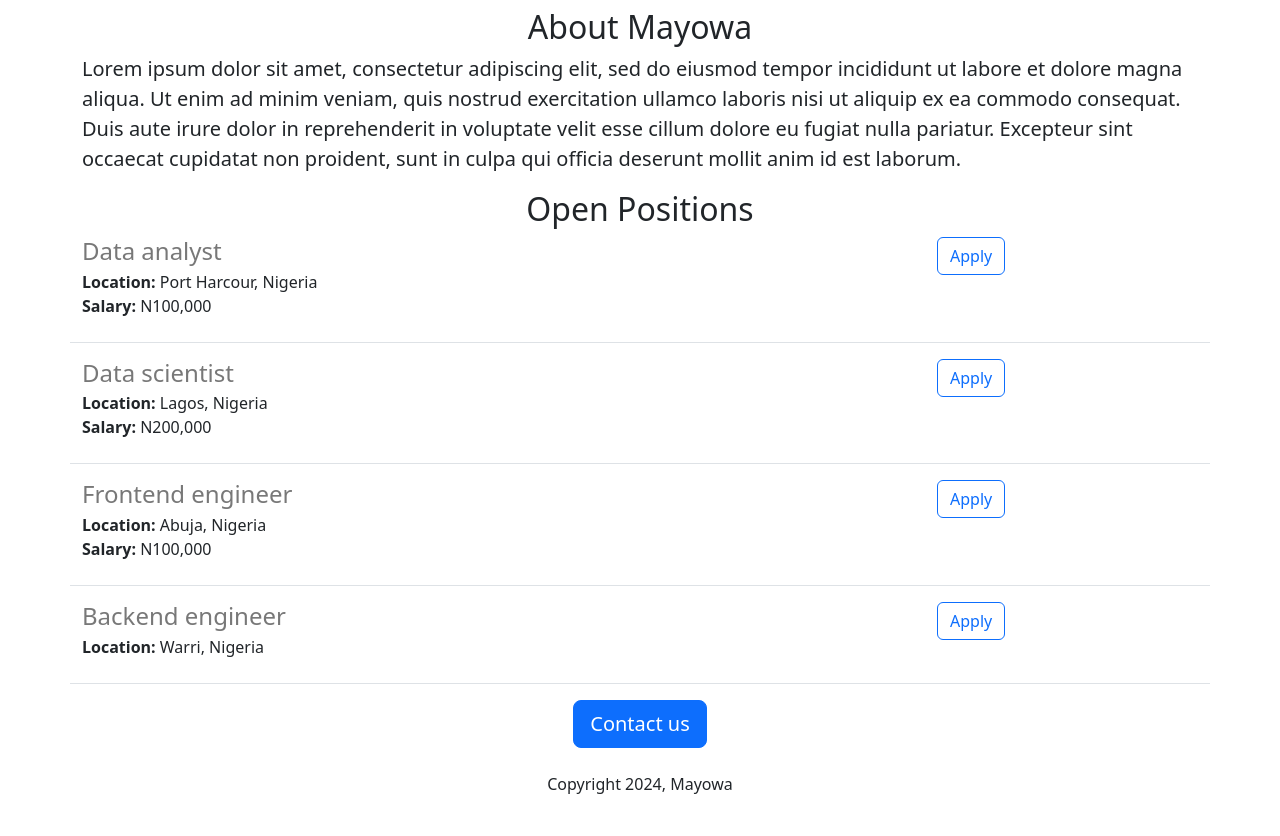
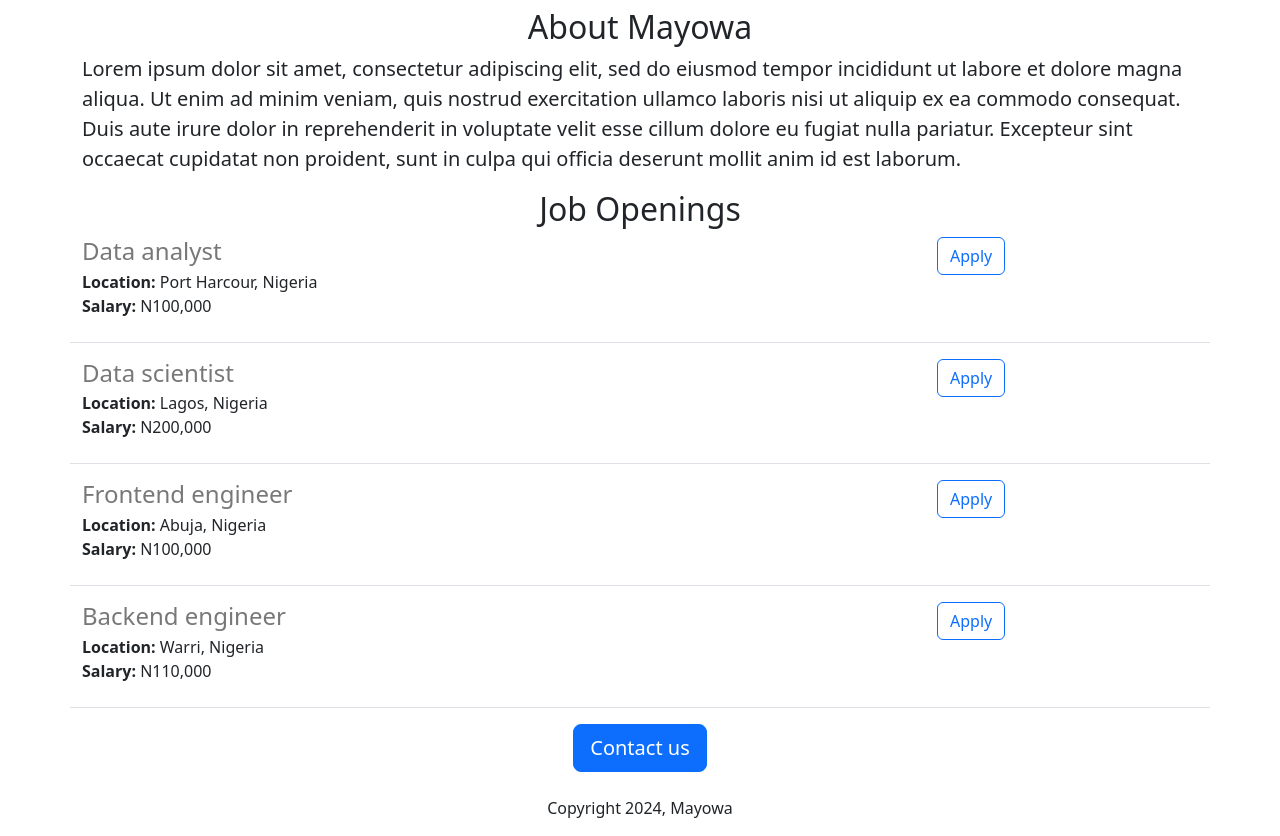
Before and after one commit to Mayowadave/mayowa-careers-website-v1, a Flask app: page / in a window 1280 px wide. Shown: the part 472-1308 px from the top of the page. Before the commit the page ends 1266 px from the top, so only its background shows below. Run offline with Flask 3, Linux system fonts and the light colour scheme.

Commit message:
Made some changes

```diff
--- a/app.py
+++ b/app.py
@@ -25,7 +25,7 @@ JOBS = [
     'id': 4,
     'location': 'Warri, Nigeria',
     'title': 'Backend engineer',
-
+    'salary': 'N110,000'
   }
 ]
 
--- a/templates/home.html
+++ b/templates/home.html
@@ -22,7 +22,7 @@
     <div class="container">
         <h2 class="text-center mb-2 mt-2">About Mayowa</h2>
         <p class="lead">Lorem ipsum dolor sit amet, consectetur adipiscing elit, sed do eiusmod tempor incididunt ut labore et dolore magna aliqua. Ut enim ad minim veniam, quis nostrud exercitation ullamco laboris nisi ut aliquip ex ea commodo consequat. Duis aute irure dolor in reprehenderit in voluptate velit esse cillum dolore eu fugiat nulla pariatur. Excepteur sint occaecat cupidatat non proident, sunt in culpa qui officia deserunt mollit anim id est laborum.</p>
-        <h2 class="text-center">Open Positions</h2>
+        <h2 class="text-center">Job Openings</h2>
         <div>
             {% for job in jobs %}
                 {% include 'jobitem.html' %}
```
